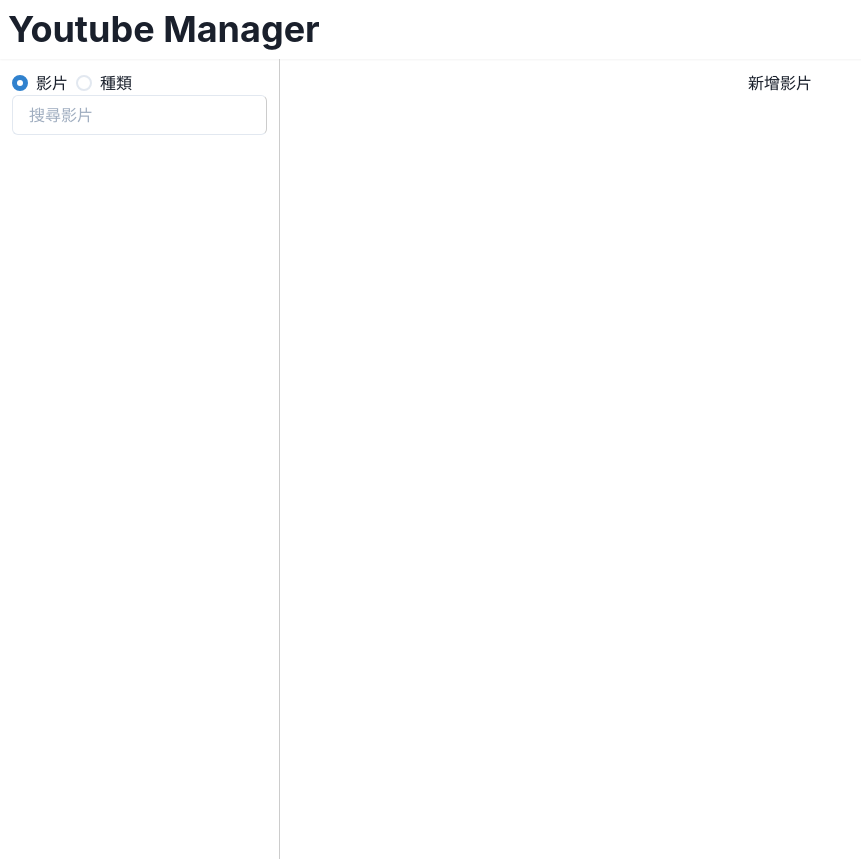
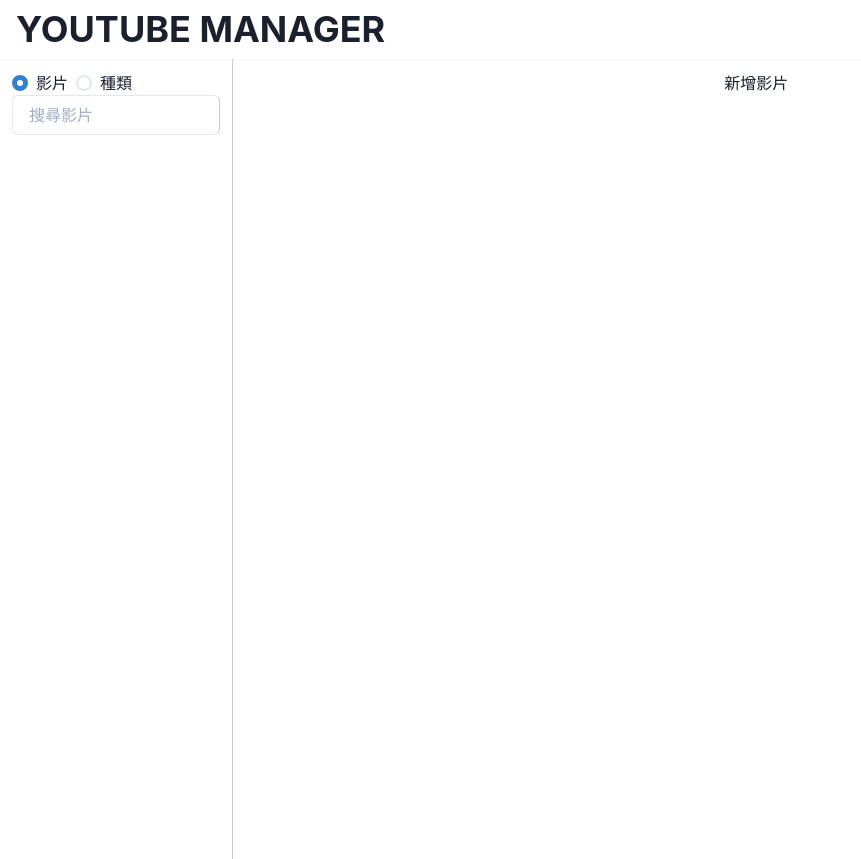
Before and after one commit to ss77995ss/youtube-manager, a React (Create React App) app: page / in a window 1280 px wide. Shown: the whole page, without its empty margins (0-861 px from the left). Built offline with nearby package versions, Linux system fonts and the light colour scheme.

Commit message:
feat(Sidebar): Implement Drawer to handle Sidebar display from different size of screen

```diff
--- a/src/App.js
+++ b/src/App.js
@@ -1,5 +1,6 @@
 import { BrowserRouter as Router, Switch, Route, Link } from 'react-router-dom';
-import { ChakraProvider, Box, Flex, Heading } from '@chakra-ui/react';
+import { ChakraProvider, Box, Flex, Heading, HStack, useDisclosure } from '@chakra-ui/react';
+import { HamburgerIcon } from '@chakra-ui/icons';
 import { VideosProvider } from './hooks/useVideos';
 import { YoutubeProvider } from './hooks/useYouTube';
 import Sidebar from './components/Sidebar';
@@ -7,18 +8,21 @@
 import Show from './components/Show';
 
 function App() {
+  const { isOpen, onOpen, onClose } = useDisclosure();
+
   return (
     <Router>
       <ChakraProvider>
         <VideosProvider>
           <Box height="100vh" className="App">
-            <Box as="header" className="App-header" boxShadow="rgba(0, 0, 0, 0.05) 0px 1px 2px 0px">
+            <HStack as="header" className="App-header" boxShadow="rgba(0, 0, 0, 0.05) 0px 1px 2px 0px">
+              <HamburgerIcon ml={4} cursor="pointer" onClick={onOpen} display={{ base: 'block', xl: 'none' }} />
               <Heading m={0} p={2}>
-                <Link to="/">Youtube Manager</Link>
+                <Link to="/">YOUTUBE MANAGER</Link>
               </Heading>
-            </Box>
+            </HStack>
             <Flex height="100%" as="section" className="App-body">
-              <Sidebar />
+              <Sidebar isOpen={isOpen} onClose={onClose} />
               <Box width="100%" height="100%" overflow="auto" p={3} textAlign="center" as="section">
                 <Switch>
                   <Route exact path="/">
--- /dev/null
+++ b/src/components/Sidebar/Content.js
@@ -0,0 +1,39 @@
+import { Input, Text, List, ListItem } from '@chakra-ui/react';
+import { Link } from 'react-router-dom';
+import useSidebar from '../../hooks/useSidebar';
+import SearchSelector from './SearchSelector';
+
+function Content() {
+  const { searchType, groupByVideos, lastCategoriesKey, handleKeywordChange, handleToggleSearchType } = useSidebar();
+  return (
+    <>
+      <SearchSelector value={searchType} onChange={handleToggleSearchType} />
+      <Input mb={2} placeholder="搜尋影片" onChange={handleKeywordChange} />
+      {Object.keys(groupByVideos).length > 0 && (
+        <List>
+          {Object.keys(groupByVideos).map((key, index) => (
+            <>
+              <Text key={`category-${key}-${index}`} fontWeight={500}>
+                {key === lastCategoriesKey ? '無類別' : key}
+              </Text>
+              {groupByVideos[key].length > 0 &&
+                groupByVideos[key].map((video, index) => (
+                  <Link to={`/show/${video.id}`}>
+                    <ListItem
+                      key={`sidebar-category-${key}-item-${index}`}
+                      cursor="pointer"
+                      _hover={{ bg: 'gray.300' }}
+                    >
+                      {video.title}
+                    </ListItem>
+                  </Link>
+                ))}
+            </>
+          ))}
+        </List>
+      )}
+    </>
+  );
+}
+
+export default Content;
--- /dev/null
+++ b/src/components/Sidebar/Drawer.js
@@ -0,0 +1,37 @@
+import {
+  Drawer,
+  DrawerBody,
+  DrawerFooter,
+  DrawerHeader,
+  DrawerOverlay,
+  DrawerContent,
+  DrawerCloseButton,
+  Button,
+} from '@chakra-ui/react';
+import SidebarContent from './Content';
+
+function SidebarDrawer({ isOpen, onClose }) {
+  return (
+    <Drawer isOpen={isOpen} placement="left" onClose={onClose} size="full" display="none">
+      <DrawerOverlay>
+        <DrawerContent>
+          <DrawerHeader>影片列表</DrawerHeader>
+          <DrawerCloseButton />
+
+          <DrawerBody>
+            <SidebarContent />
+          </DrawerBody>
+
+          <DrawerFooter>
+            <Button variant="outline" mr={3} onClick={onClose}>
+              Cancel
+            </Button>
+            <Button color="blue">Save</Button>
+          </DrawerFooter>
+        </DrawerContent>
+      </DrawerOverlay>
+    </Drawer>
+  );
+}
+
+export default SidebarDrawer;
--- a/src/components/Sidebar/index.js
+++ b/src/components/Sidebar/index.js
@@ -1,46 +1,22 @@
-import { Box, Input, Text, List, ListItem } from '@chakra-ui/react';
-import { Link } from 'react-router-dom';
-import useSidebar from '../../hooks/useSidebar';
-import SearchSelector from './SearchSelector';
+import { Box } from '@chakra-ui/react';
+import SidebarContent from './Content';
+import Drawer from './Drawer';
 
-function Sidebar() {
-  const { searchType, groupByVideos, lastCategoriesKey, handleKeywordChange, handleToggleSearchType } = useSidebar();
-
+function Sidebar({ isOpen, onClose }) {
   return (
+    <>
       <Box
         display={{ base: 'none', xl: 'block' }}
-      minWidth={280}
+        width={280}
         height="100%"
         borderRight="1px solid #ccc"
         p={3}
         as="aside"
       >
-      <SearchSelector value={searchType} onChange={handleToggleSearchType} />
-      <Input mb={2} placeholder="搜尋影片" onChange={handleKeywordChange} />
-      {Object.keys(groupByVideos).length > 0 && (
-        <List>
-          {Object.keys(groupByVideos).map((key, index) => (
-            <>
-              <Text key={`category-${key}-${index}`} fontWeight={500}>
-                {key === lastCategoriesKey ? '無類別' : key}
-              </Text>
-              {groupByVideos[key].length > 0 &&
-                groupByVideos[key].map((video, index) => (
-                  <Link to={`/show/${video.id}`}>
-                    <ListItem
-                      key={`sidebar-category-${key}-item-${index}`}
-                      cursor="pointer"
-                      _hover={{ bg: 'gray.300' }}
-                    >
-                      {video.title}
-                    </ListItem>
-                  </Link>
-                ))}
+        <SidebarContent />
+      </Box>
+      <Drawer isOpen={isOpen} onClose={onClose} />
     </>
-          ))}
-        </List>
-      )}
-    </Box>
   );
 }
 
```
Lines whose indentation alone changed are shown as unchanged.
